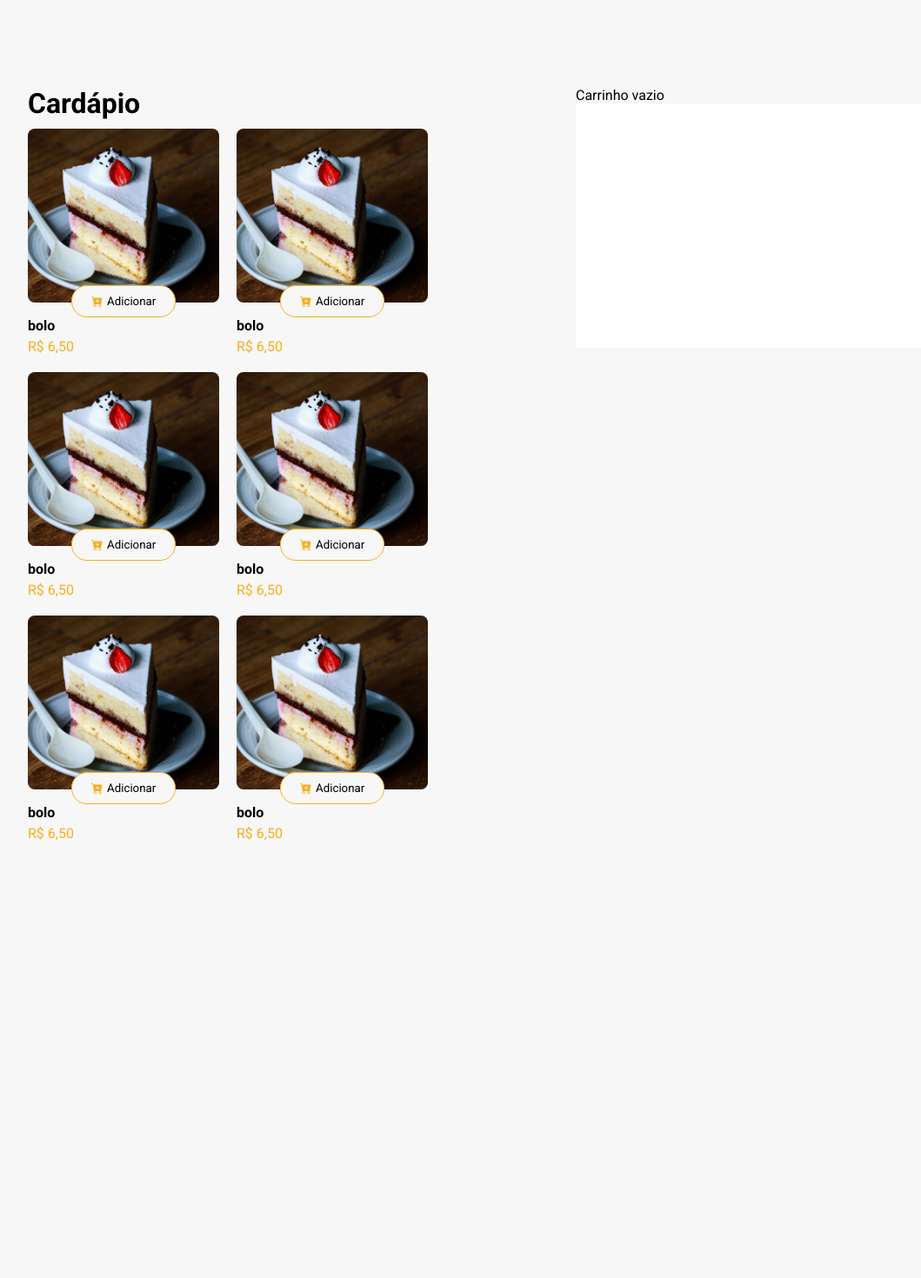
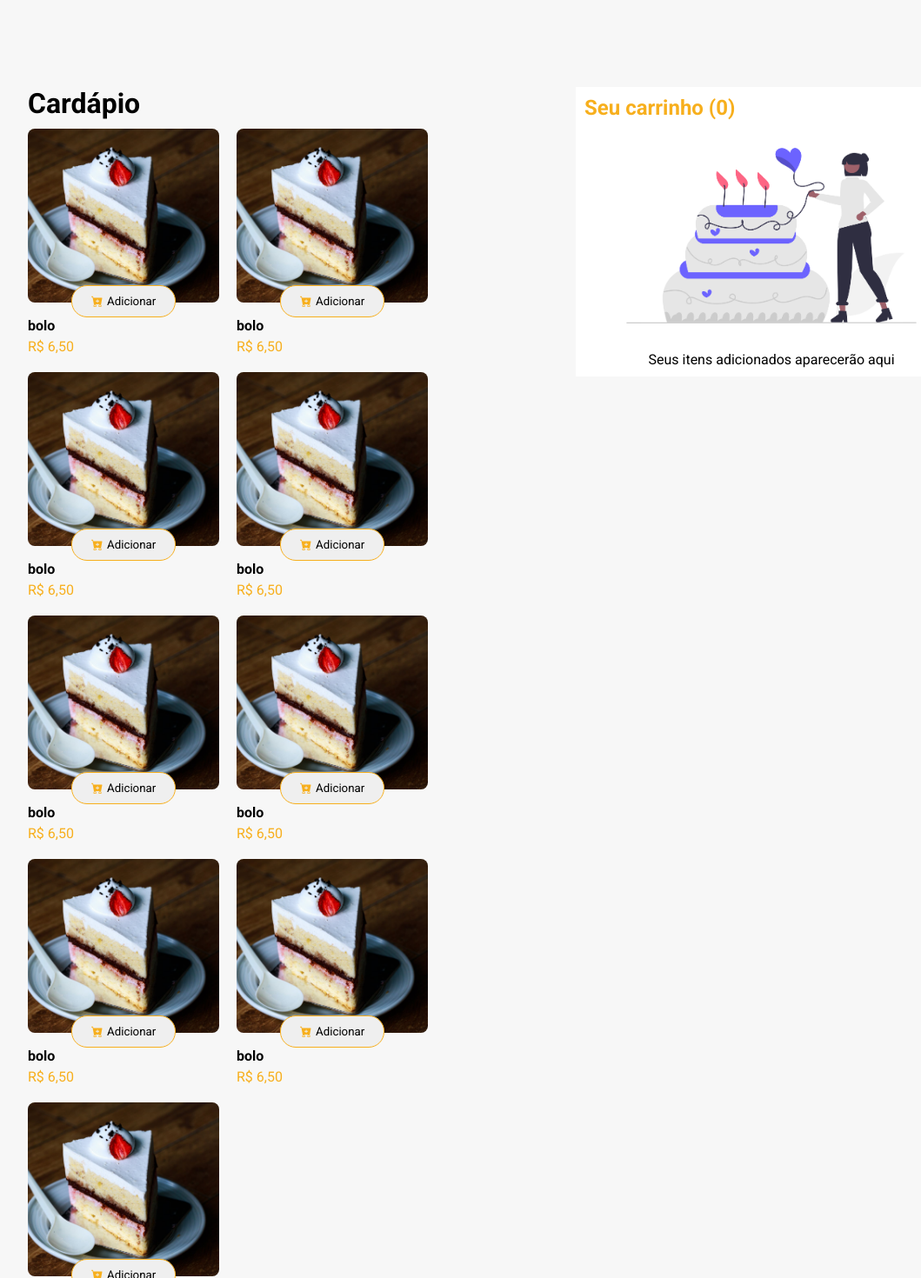
Before and after one commit to Thiago-Batista-da-Silva-Oliveira/Menu-List, a React (Create React App) app: page / in a window 1280 px wide. Shown: the top 1470 px of the page at 87% size, without its empty margins (68-1127 px from the left). Before the commit the page ends 1068 px from the top, so only its background shows below. Built offline with nearby package versions, Linux system fonts and the light colour scheme.

Commit message:
feat: empty cart

```diff
--- a/src/GlobalStyles.ts
+++ b/src/GlobalStyles.ts
@@ -6,6 +6,10 @@ export default createGlobalStyle`
     margin: 0;
     padding: 0;
     box-sizing: border-box;
+  }
+
+  body {
     background-color: #f7f7f7;
+
   }
 `;
--- a/src/components/Text/styles.ts
+++ b/src/components/Text/styles.ts
@@ -5,7 +5,7 @@ interface IProps extends React.HTMLAttributes<HTMLParagraphElement> {
     fontWeight?: 'normal' | 'bold';
 }
 
-export const Text = styled.p<IProps>`
+export const Text = styled.span<IProps>`
   font-size: ${({ size }) => size === 'sm' ? '12px' : size === 'md' ? '16px' : '24px'};
   font-weight: ${({ fontWeight }) => fontWeight === 'bold' ? 'bold' : 'normal'};
 `;
--- a/src/declarations.d.ts
+++ b/src/declarations.d.ts
@@ -2,3 +2,8 @@ declare module '*.jpg' {
     const value: string;
     export default value;
   }
+
+  declare module '*.png' {
+    const value: string;
+    export default value;
+  }
--- a/src/pages/Menu/index.tsx
+++ b/src/pages/Menu/index.tsx
@@ -2,7 +2,8 @@ import { MenuItem } from "../../components";
 import { useDeviceType } from "../../hooks/useGetDevice";
 import bolo from "../../assets/dessert1.jpg";
 import { Container, MenuContent } from "./styles";
-
+import { Text } from "../../components/Text/styles";
+import emptyCart from '../../assets/emptyCart.png';
 export const Menu = () => {
   const { isMobile } = useDeviceType();
   return (
@@ -18,10 +19,17 @@ export const Menu = () => {
          <MenuItem price={6.50} name="bolo" src={bolo} />
          <MenuItem price={6.50} name="bolo" src={bolo} />
          <MenuItem price={6.50} name="bolo" src={bolo} />
+         <MenuItem price={6.50} name="bolo" src={bolo} />
+         <MenuItem price={6.50} name="bolo" src={bolo} />
+         <MenuItem price={6.50} name="bolo" src={bolo} />
         </MenuContent>
       </div>
-      <div style={{ width: isMobile ? '100%' : "450px", height: "300px", background: "#FFF" }}>
-        <p>Carrinho vazio</p>
+      <div style={{ width: isMobile ? '100%' : "450px", height: "100%", background: "#FFF", padding: '10px' }}>
+        <Text size="lg" style={{color: '#f7af1d'}} fontWeight="bold">Seu carrinho (0)</Text>
+        <div style={{ display: 'flex', flexDirection: 'column', justifyContent: 'center', alignItems: 'center' }}>
+          <img src={emptyCart} alt="carrinho vazio" style={{ width: '100%', height: '100%', objectFit: 'cover', borderRadius: '10px' }} />
+         <Text size="md">Seus itens adicionados aparecerão aqui</Text>
+        </div>
       </div>
     </Container>
   );
```
Also changed, not shown: src/assets/emptyCart.png (added).
